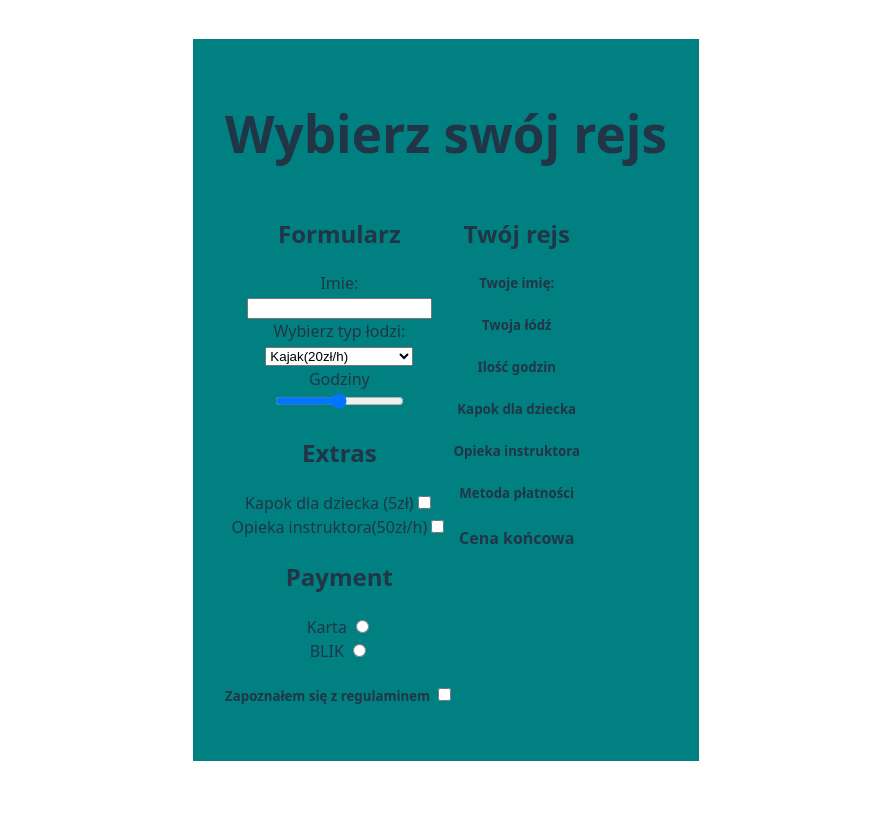
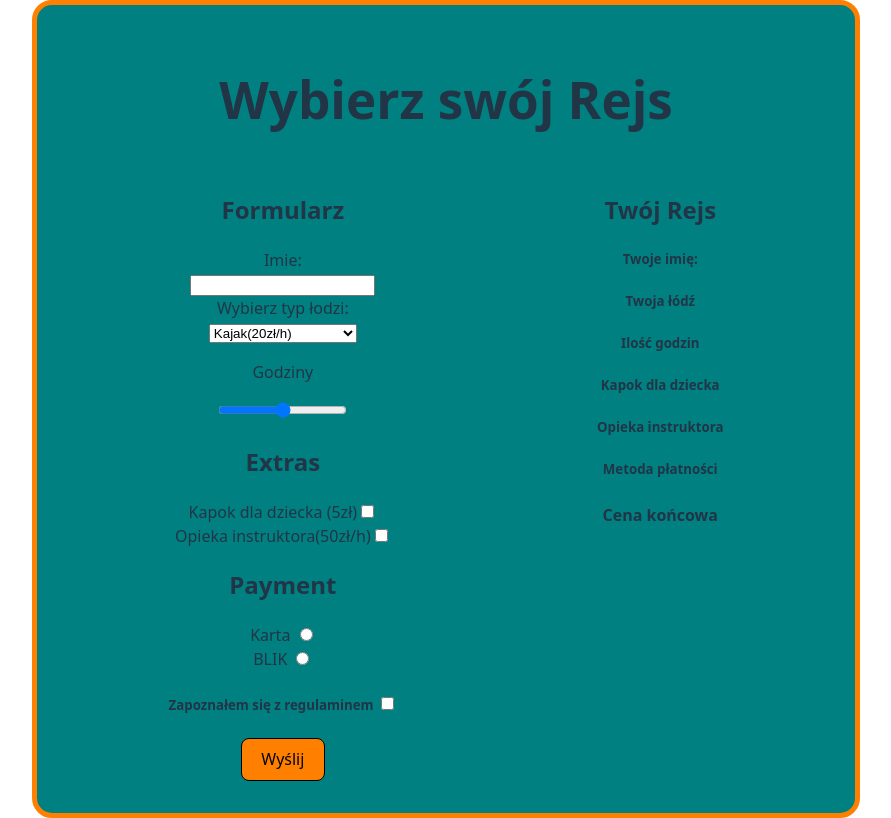
Before and after one commit to j0hnnnny-programista/web-mazurska-przystan-Bulkowski-Nowakowski, a React (Vite) app: page / in a window 1280 px wide. Shown: the whole page, without its empty margins (194-1085 px from the left). Built offline with nearby package versions, Linux system fonts and the light colour scheme.

Commit message:
ustawienie responsywności i stylizacja UI

```diff
--- a/src/App.css
+++ b/src/App.css
@@ -4,7 +4,29 @@
   padding: 2rem;
   text-align: center;
   background: #008080;
+  border-radius:20px;
+  border: 5px solid #ff7f00;
 }
 main{
   display: flex;
+
 }
+div{
+  margin-top: 10px;
+  margin-left: 100px;
+  margin-right: 100px;
+}
+#omega {
+  color: black;
+  font-style: italic;
+  background: gold;
+
+}
+button {
+  border: 1px solid black;
+  background: #ff7f00;
+}
+button:hover {
+  background: darkgreen;
+  box-shadow: rgba(0, 0, 0, 0.25) 0px 14px 28px, rgba(0, 0, 0, 0.22) 0px 10px 10px;
+}
--- a/src/App.tsx
+++ b/src/App.tsx
@@ -3,7 +3,7 @@ import './App.css'
 function App() {
     return (
         <>
-            <h1>Wybierz swój rejs</h1>
+            <h1>Wybierz swój Rejs</h1>
         <main>
 
             <div id={'form'}>
@@ -19,7 +19,7 @@ function App() {
                     </select>
                 </label>
                 <br/>
-                <label>Godziny <br/> <input type={'range'} name={'hours'}/></label>
+                <label><p>Godziny</p><input type={'range'} name={'hours'}/></label>
                 <h2>Extras</h2>
                 <label>Kapok dla dziecka (5zł)<input type={'checkbox'} name={'kapok'}/>
                     <br/>
@@ -32,11 +32,13 @@ function App() {
                 </label>
 
                 <label><h5>Zapoznałem się z regulaminem <input type={'checkbox'} value={'regulamin'}/></h5></label>
+
+                <button type={'submit'}>Wyślij</button>
             </form>
             </div>
             <div id={'answer'}>
             <h2>
-                Twój rejs
+                Twój Rejs
             </h2>
                 <h5>Twoje imię:</h5>
                 <p id={'yourname'}></p>
```
